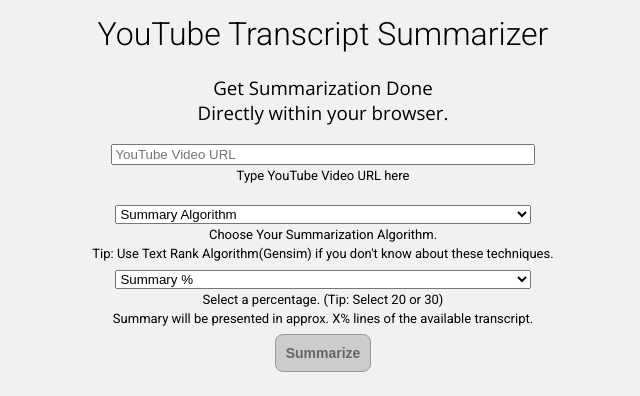
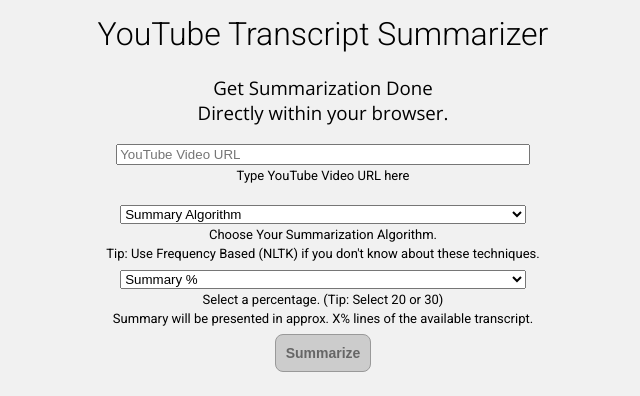
Before and after one commit to tarunsai308/summy58, a Flask app: page /web/ in a window 1280 px wide. Shown: the part 224-620 px from the top of the page, without its empty margins (317-957 px from the left). Run offline with Flask 2, Linux system fonts and the light colour scheme.

Commit message:
Update web.html

```diff
--- a/templates/web.html
+++ b/templates/web.html
@@ -46,15 +46,14 @@
     <div class="custom-select">
         <select id="summary-dropdown">
             <option class="dropdown-text" value="0">Summary Algorithm</option>
-            <option class="dropdown-text" value="1">Text Rank Algorithm Based (Gensim)</option>
-            <option class="dropdown-text" value="2">Frequency Based (NLTK)</option>
-            <option class="dropdown-text" value="3">Frequency Based (Spacy)</option>
-            <option class="dropdown-text" value="4">Latent Semantic Analysis Based (Sumy)</option>
-            <option class="dropdown-text" value="5">Luhn Algorithm Based (Sumy)</option>
-            <option class="dropdown-text" value="6">Text Rank Algorithm Based (Sumy)</option>
+            <option class="dropdown-text" value="1">Frequency Based (NLTK)</option>
+            <option class="dropdown-text" value="2">Frequency Based (Spacy)</option>
+            <option class="dropdown-text" value="3">Latent Semantic Analysis Based (Sumy)</option>
+            <option class="dropdown-text" value="4">Luhn Algorithm Based (Sumy)</option>
+            <option class="dropdown-text" value="5">Text Rank Algorithm Based (Sumy)</option>
         </select>
         <br>
-        <label for="summary-dropdown">Choose Your Summarization Algorithm.<br>Tip: Use Text Rank Algorithm(Gensim)
+        <label for="summary-dropdown">Choose Your Summarization Algorithm.<br>Tip: Use Frequency Based (NLTK)
             if you don't know about these techniques.</label>
     </div>
     <!--Percent Selection Dropdown-->
```
